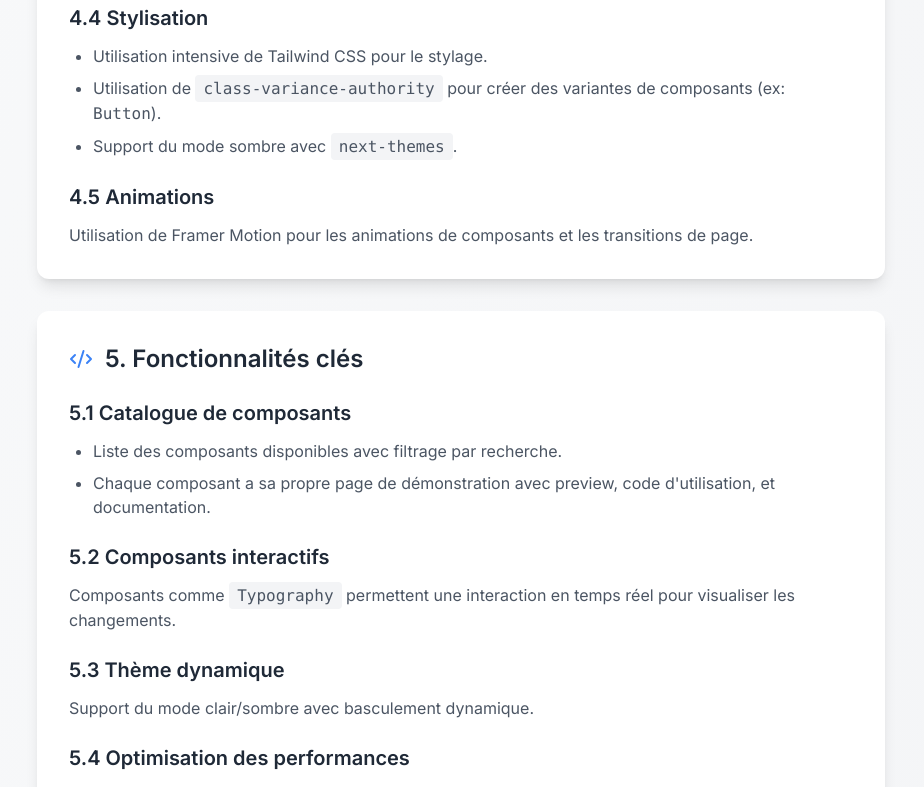
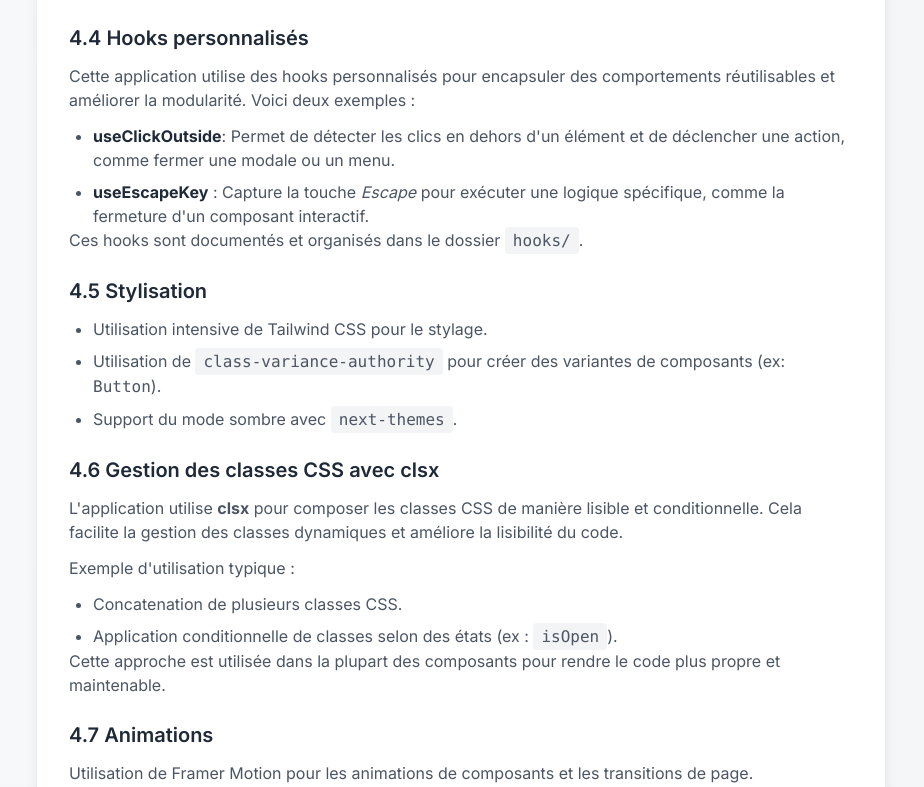
Before and after one commit to Florence-Martin/UI-Library, a Next.js app: page /technical-documentation in a window 1280 px wide. Shown: the part 2452-3239 px from the top of the page, without its empty margins (179-1103 px from the left). Built offline with nearby package versions, Linux system fonts and the light colour scheme.

Commit message:
doc: updating technical documentation

```diff
--- a/app/technical-documentation/page.tsx
+++ b/app/technical-documentation/page.tsx
@@ -170,6 +170,7 @@ const TechnicalDocumentation: React.FC = () => {
             │   └── CodeBlock.tsx
             ├── hooks/
             │   └── useClickOutside.ts
+            │   └── useEscapeKey.ts
             ├── lib/
             │   └── components.ts
             │   └── utils.ts
@@ -289,7 +290,41 @@ const TechnicalDocumentation: React.FC = () => {
 
             <div>
               <h3 className="text-xl font-semibold text-gray-800 dark:text-white mb-3">
-                4.4 Stylisation
+                4.4 Hooks personnalisés
+              </h3>
+              <p className="text-gray-600 dark:text-gray-300 mb-3">
+                Cette application utilise des hooks personnalisés pour
+                encapsuler des comportements réutilisables et améliorer la
+                modularité. Voici deux exemples :
+              </p>
+              <ul className="list-disc pl-6 space-y-2 text-gray-600 dark:text-gray-300">
+                <li>
+                  <strong className="text-gray-800 dark:text-white">
+                    useClickOutside
+                  </strong>
+                  : Permet de détecter les clics en dehors d&apos;un élément et
+                  de déclencher une action, comme fermer une modale ou un menu.
+                </li>
+                <li>
+                  <strong className="text-gray-800 dark:text-white">
+                    useEscapeKey
+                  </strong>{" "}
+                  : Capture la touche <em>Escape</em> pour exécuter une logique
+                  spécifique, comme la fermeture d&apos;un composant interactif.
+                </li>
+              </ul>
+              <p className="text-gray-600 dark:text-gray-300">
+                Ces hooks sont documentés et organisés dans le dossier{" "}
+                <code className="bg-gray-100 dark:bg-gray-700 px-2 py-1 rounded">
+                  hooks/
+                </code>
+                .
+              </p>
+            </div>
+
+            <div>
+              <h3 className="text-xl font-semibold text-gray-800 dark:text-white mb-3">
+                4.5 Stylisation
               </h3>
               <ul className="list-disc pl-6 space-y-2 text-gray-600 dark:text-gray-300">
                 <li>Utilisation intensive de Tailwind CSS pour le stylage.</li>
@@ -313,7 +348,36 @@ const TechnicalDocumentation: React.FC = () => {
 
             <div>
               <h3 className="text-xl font-semibold text-gray-800 dark:text-white mb-3">
-                4.5 Animations
+                4.6 Gestion des classes CSS avec clsx
+              </h3>
+              <p className="text-gray-600 dark:text-gray-300 mb-3">
+                L&apos;application utilise <strong>clsx</strong> pour composer
+                les classes CSS de manière lisible et conditionnelle. Cela
+                facilite la gestion des classes dynamiques et améliore la
+                lisibilité du code.
+              </p>
+              <p className="text-gray-600 dark:text-gray-300 mb-3">
+                Exemple d&apos;utilisation typique :
+              </p>
+              <ul className="list-disc pl-6 space-y-2 text-gray-600 dark:text-gray-300">
+                <li>Concatenation de plusieurs classes CSS.</li>
+                <li>
+                  Application conditionnelle de classes selon des états (ex :{" "}
+                  <code className="bg-gray-100 dark:bg-gray-700 px-2 py-1 rounded">
+                    isOpen
+                  </code>
+                  ).
+                </li>
+              </ul>
+              <p className="text-gray-600 dark:text-gray-300">
+                Cette approche est utilisée dans la plupart des composants pour
+                rendre le code plus propre et maintenable.
+              </p>
+            </div>
+
+            <div>
+              <h3 className="text-xl font-semibold text-gray-800 dark:text-white mb-3">
+                4.7 Animations
               </h3>
               <p className="text-gray-600 dark:text-gray-300">
                 Utilisation de Framer Motion pour les animations de composants
@@ -553,11 +617,13 @@ const TechnicalDocumentation: React.FC = () => {
               10. Conclusion
             </h2>
           </div>
+
           <p className="text-gray-600 dark:text-gray-300">
-            Cette application est conçue pour être extensible et maintenable.
-            Elle suit les meilleures pratiques de développement React et
-            Next.js, tout en offrant une expérience utilisateur fluide et
-            interactive pour explorer et utiliser les composants UI.
+            En exploitant des hooks personnalisés et la bibliothèque clsx, cette
+            application atteint un niveau plus élevé de modularité et de
+            maintenabilité. Ces outils permettent de simplifier la gestion des
+            états et des classes CSS tout en favorisant une structure de code
+            cohérente.
           </p>
         </motion.section>
       </motion.div>
--- a/components/ui/Button.tsx
+++ b/components/ui/Button.tsx
@@ -14,8 +14,9 @@ const buttonVariants = cva(
           "bg-slate-900 text-white hover:bg-slate-700 dark:bg-slate-50 dark:text-slate-900",
         destructive:
           "bg-red-500 text-white hover:bg-red-600 dark:hover:bg-red-600",
+
         outline:
-          "bg-transparent border border-slate-200 hover:bg-slate-100 dark:border-slate-700 dark:text-slate-100",
+          "bg-transparent border border-slate-200 dark:border-slate-700 dark:text-slate-100 ",
         subtle:
           "bg-slate-100 text-slate-900 hover:bg-slate-200 dark:bg-slate-700 dark:text-slate-100",
         ghost: "bg-transparent hover:bg-slate-100 dark:hover:bg-slate-800",
--- a/package.json
+++ b/package.json
@@ -12,7 +12,7 @@
     "@radix-ui/react-slider": "^1.2.2",
     "chroma-js": "^3.1.2",
     "class-variance-authority": "^0.7.1",
-    "framer-motion": "^12.0.0",
+    "framer-motion": "^12.0.3",
     "lucide-react": "^0.473.0",
     "next": "15.1.5",
     "next-themes": "^0.4.4",
```
Also changed, not shown: 1 other file (tests, documents, lock files or other folders).
